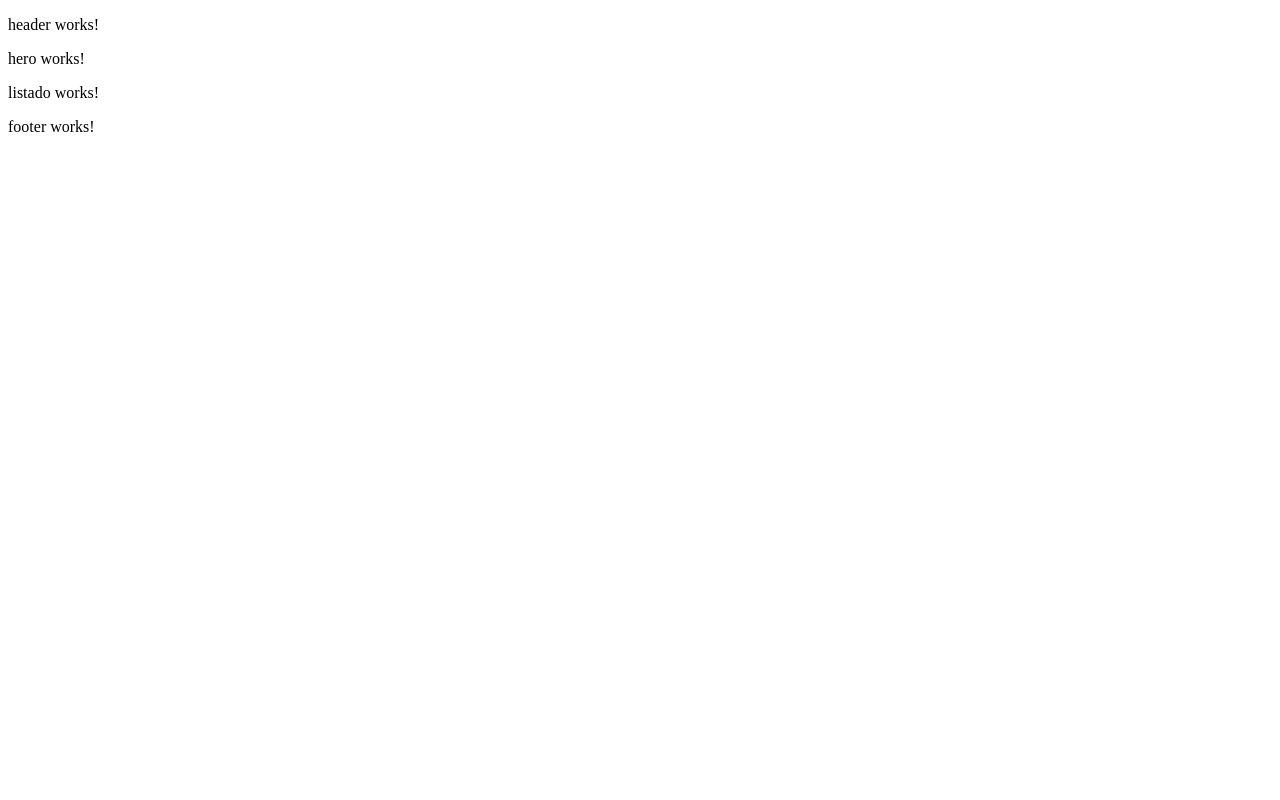
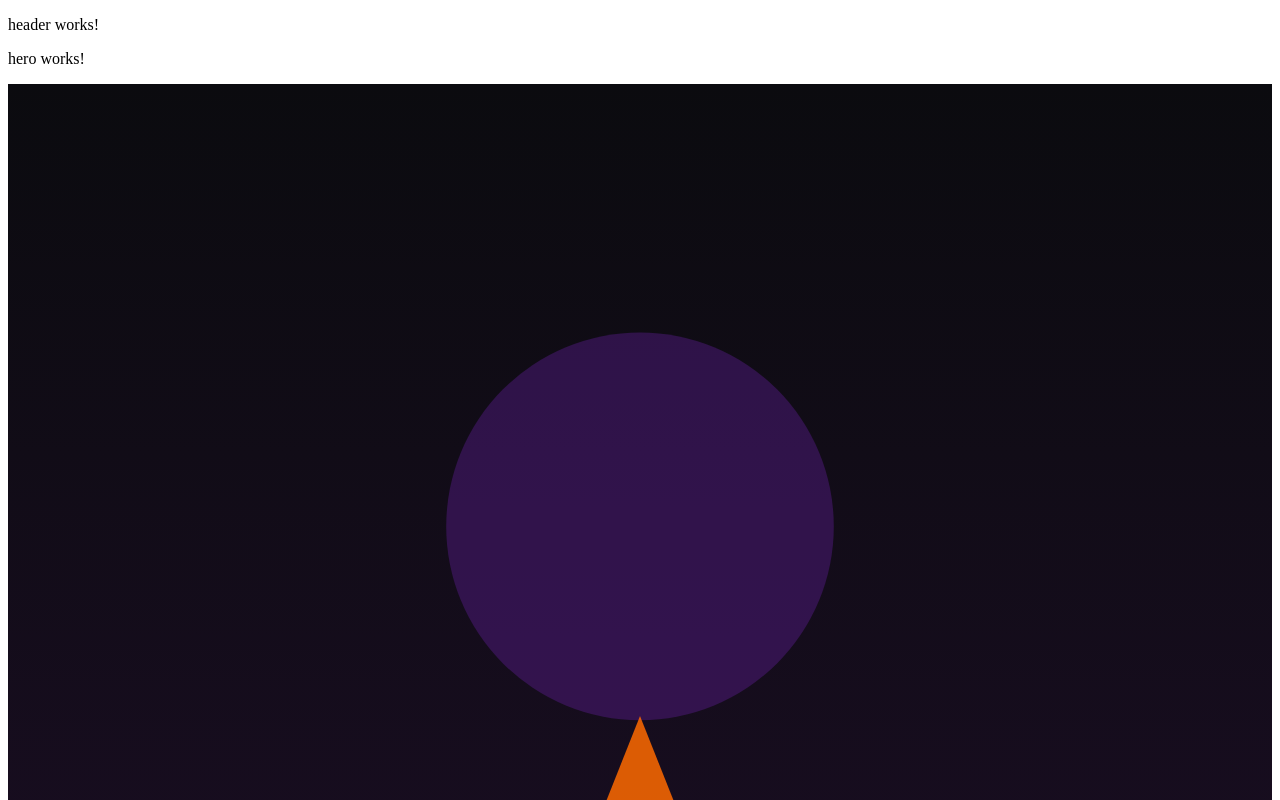
Before and after one commit to AntonioCantonSanz/Pablo-es-tonto-practica-angular, an Angular app: page / in a window 1280 px wide. Shown: the top 800 px of the page. Built offline with nearby package versions, Linux system fonts and the light colour scheme.

Commit message:
Tarea 6: listado con @for

```diff
--- a/src/app/listado/listado.html
+++ b/src/app/listado/listado.html
@@ -1 +1,5 @@
-<p>listado works!</p>
+<section class="listado">
+	@for (pelicula of peliculas; track pelicula.id) {
+		<app-tarjeta [pelicula]="pelicula"></app-tarjeta>
+	}
+</section>
--- a/src/app/listado/listado.ts
+++ b/src/app/listado/listado.ts
@@ -1,4 +1,5 @@
 import { Component } from '@angular/core';
+import { Tarjeta } from '../tarjeta/tarjeta';
 
 export interface Pelicula {
   id: number;
@@ -81,9 +82,11 @@ export const peliculas: Pelicula[] = [
 ];
 
 @Component({
-  imports: [],
+  imports: [Tarjeta],
   selector: 'app-listado',
   styleUrl: './listado.css',
   templateUrl: './listado.html',
 })
-export class Listado {}
+export class Listado {
+  protected readonly peliculas = peliculas;
+}
```
Also changed, not shown: 1 other file (tests, documents, lock files or other folders).
